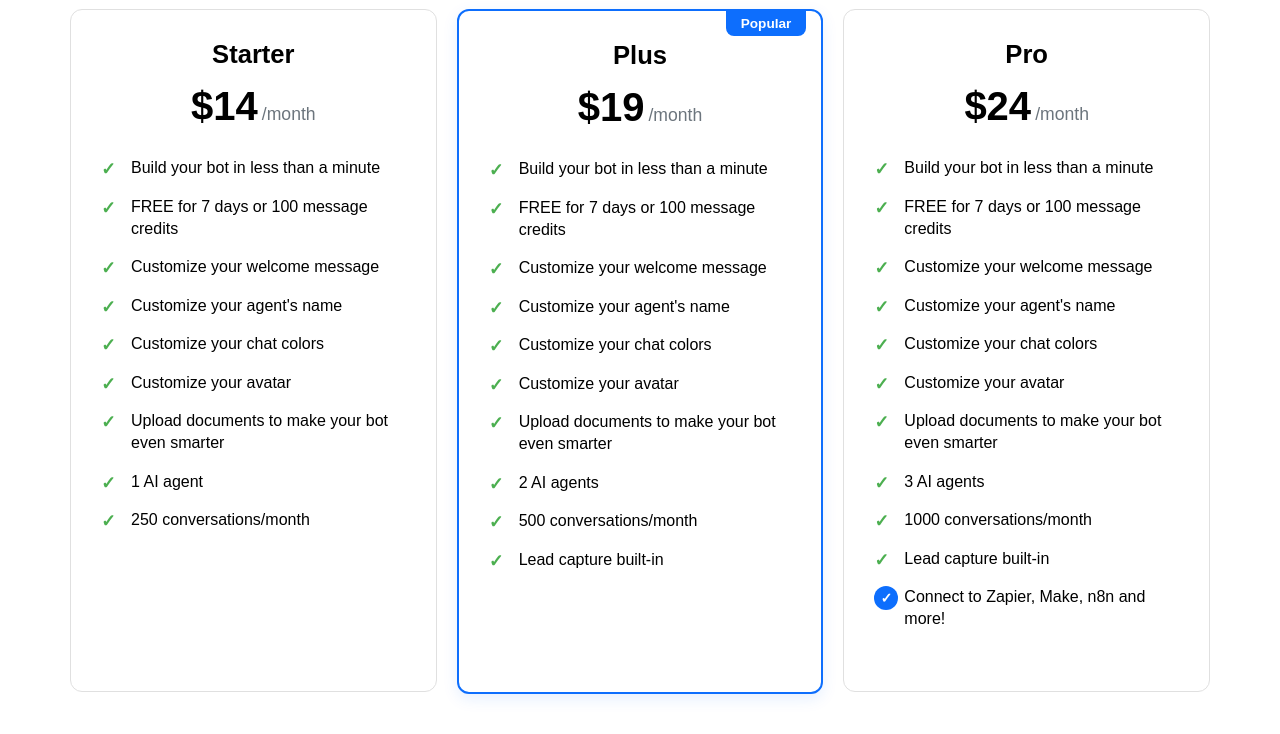
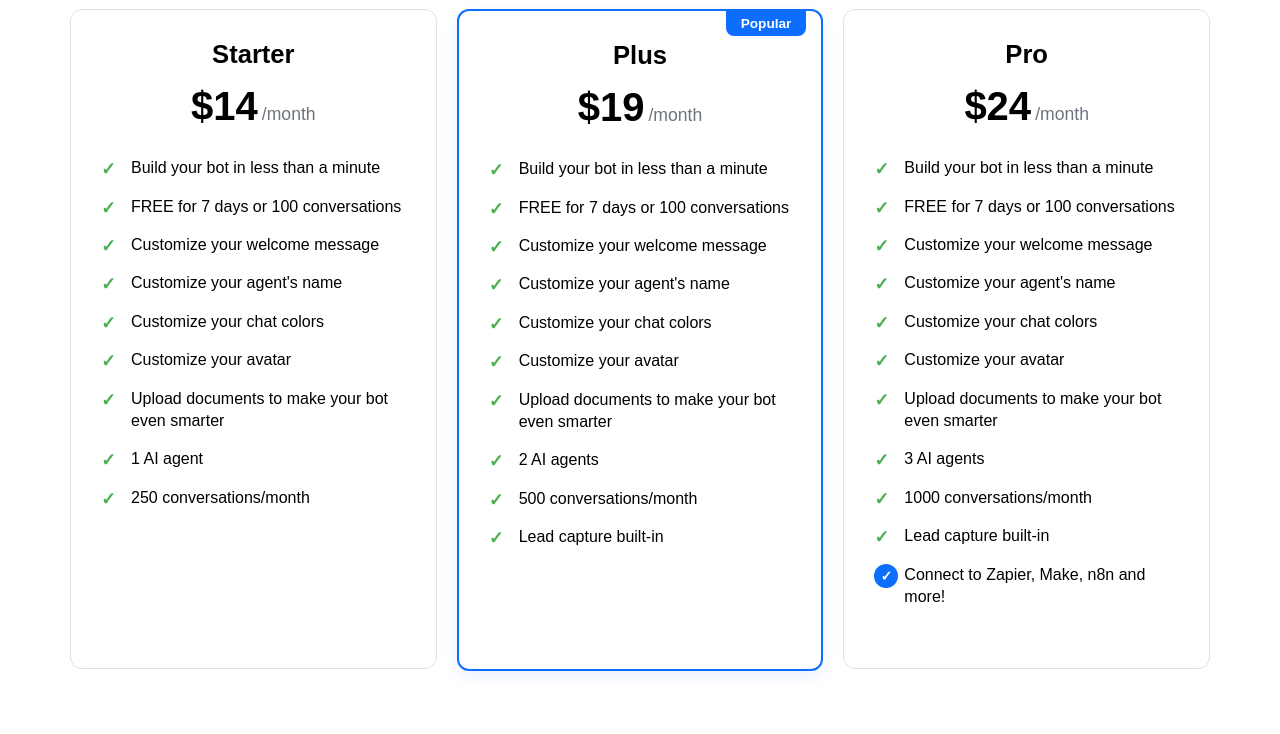
Before and after one commit to LivinLL/easyafchat-azure, a Flask app: page / in a window 1280 px wide. Shown: the part 1930-2664 px from the top of the page. Run offline with Flask 3, Linux system fonts and the light colour scheme; some libraries are stand-ins or nearby versions.

Commit message:
landing.html changed to 100 conversations not message credits

```diff
--- a/prod/templates/landing.html
+++ b/prod/templates/landing.html
@@ -1134,7 +1134,7 @@ function onSubmitForm(e) {
                             <div class="pricing-card-body">
                                 <ul class="pricing-features">
                                     <li>Build your bot in less than a minute</li>
-                                    <li>FREE for 7 days or 100 message credits</li>
+                                    <li>FREE for 7 days or 100 conversations</li>
                                     <li>Customize your welcome message</li>
                                     <li>Customize your agent's name</li>
                                     <li>Customize your chat colors</li>
@@ -1166,7 +1166,7 @@ function onSubmitForm(e) {
                             <div class="pricing-card-body">
                                 <ul class="pricing-features">
                                     <li>Build your bot in less than a minute</li>
-                                    <li>FREE for 7 days or 100 message credits</li>
+                                    <li>FREE for 7 days or 100 conversations</li>
                                     <li>Customize your welcome message</li>
                                     <li>Customize your agent's name</li>
                                     <li>Customize your chat colors</li>
@@ -1198,7 +1198,7 @@ function onSubmitForm(e) {
                             <div class="pricing-card-body">
                                 <ul class="pricing-features">
                                     <li>Build your bot in less than a minute</li>
-                                    <li>FREE for 7 days or 100 message credits</li>
+                                    <li>FREE for 7 days or 100 conversations</li>
                                     <li>Customize your welcome message</li>
                                     <li>Customize your agent's name</li>
                                     <li>Customize your chat colors</li>
```
